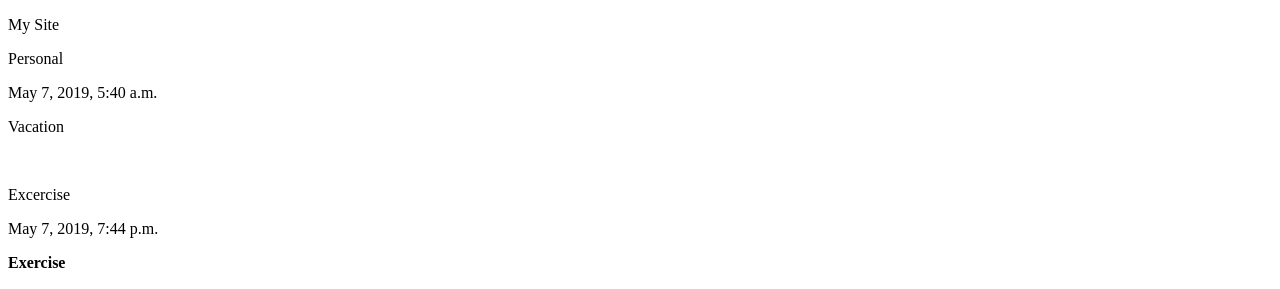
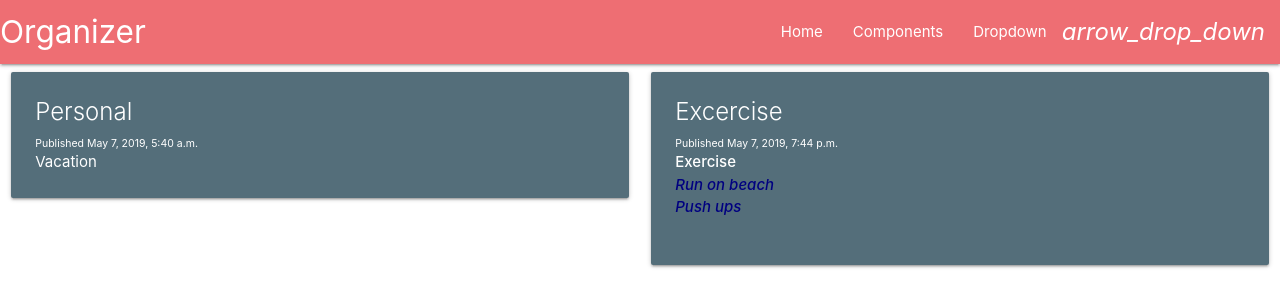
Before and after one commit to baidai/Organizer, a Django app: page / in a window 1280 px wide. Shown: the top 289 px of the page. Run offline with Django 3.2, Linux system fonts and the light colour scheme; data comes from the database, SQL or seed files in the repository; some libraries are stand-ins or nearby versions.

Commit message:
Add cards and navbar, Update home and header, extend header

```diff
--- /dev/null
+++ b/project/intro/templates/intro/header.html
@@ -0,0 +1,38 @@
+<head>
+  {% load static %}
+	<!-- Compiled and minified CSS -->
+  <link rel="stylesheet" href="https://cdnjs.cloudflare.com/ajax/libs/materialize/1.0.0/css/materialize.min.css">
+
+  <!-- Compiled and minified JavaScript -->
+  <script src="https://cdnjs.cloudflare.com/ajax/libs/materialize/1.0.0/js/materialize.min.js"></script>
+
+	<link href="{%static "tinymce/css/prism.css" %}" rel="stylesheet">
+</head>
+
+<body>
+  <!-- Dropdown Structure -->
+<ul id="dropdown1" class="dropdown-content">
+  <li><a href="#!">one</a></li>
+  <li><a href="#!">two</a></li>
+  <li class="divider"></li>
+  <li><a href="#!">three</a></li>
+</ul>
+<nav>
+  <div class="nav-wrapper">
+    <a href="#!" class="brand-logo">Organizer</a>
+    <ul class="right hide-on-med-and-down">
+      <li><a href="/">Home</a></li>
+      <li><a href="badges.html">Components</a></li>
+      <!-- Dropdown Trigger -->
+      <li><a class="dropdown-trigger" href="#!" data-target="dropdown1">Dropdown<i class="material-icons right">arrow_drop_down</i></a></li>
+    </ul>
+  </div>
+</nav>
+
+{% block content %}
+{% endblock %}
+
+</body>
+
+<!-- Prism JS -->
+<script src="{% static "tinymce/js/prism.js" %}"></script>
--- a/project/intro/templates/intro/home.html
+++ b/project/intro/templates/intro/home.html
@@ -1,21 +1,37 @@
-<!DOCTYPE html>
-<html>
-<head>
-	<title>Home</title>
-	{% load static %}
-	<link href="{%static "tinymce/css/prism.css" %}" rel="stylesheet">
-</head>
-<body>
-	<title>Site</title>
-	<p>My Site</p>
+{% extends 'intro/header.html' %}
 
-	{% for t in task %}
-	<p>{{t.task_title}}</p>
-	<p>{{t.task_date}}</p>
-	<p>{{t.task_summary|safe}}</p>
-	<br>
-	{% endfor %}
-</body>
+{% block content %}
+  <div class="row">
+    {% for t in task %}
+        <div class="col s12 m6">
+          <div class="card blue-grey darken-1 hoverable">
+            <div class="card-content white-text">
+              <span class="card-title">{{t.task_title}}</span>
+              <p style="font-size:70%">Published {{t.task_date}}</p>
+              <p>{{t.task_summary|safe}}</p>
+            </div>
+          </div>
+        </div>
+    {% endfor %}
+   </div>
 
-<script src="{% static "tinymce/js/prism.js" %}"></script>
-</html>
+    <div class="row">
+   	{% for t in task %}
+    <div class="col s12 m7">
+      <div class="card">
+        <div class="card-image">
+          <img src="images/sample-1.jpg">
+          <span class="card-title">{{t.task_title}}</span>
+        </div>
+        <div class="card-content">
+      		<p style="font-size:65%">Date {{t.task_date}}</p>
+			<p>{{t.task_summary|safe}}</p>
+        </div>
+        <div class="card-action">
+          <a href="#">This is a link</a>
+        </div>
+      </div>
+    </div>
+    {% endfor %}
+  	</div>
+{% endblock %}
--- a/project/intro/templates/intro/home.py
+++ /dev/null
@@ -1 +0,0 @@
-''
```
